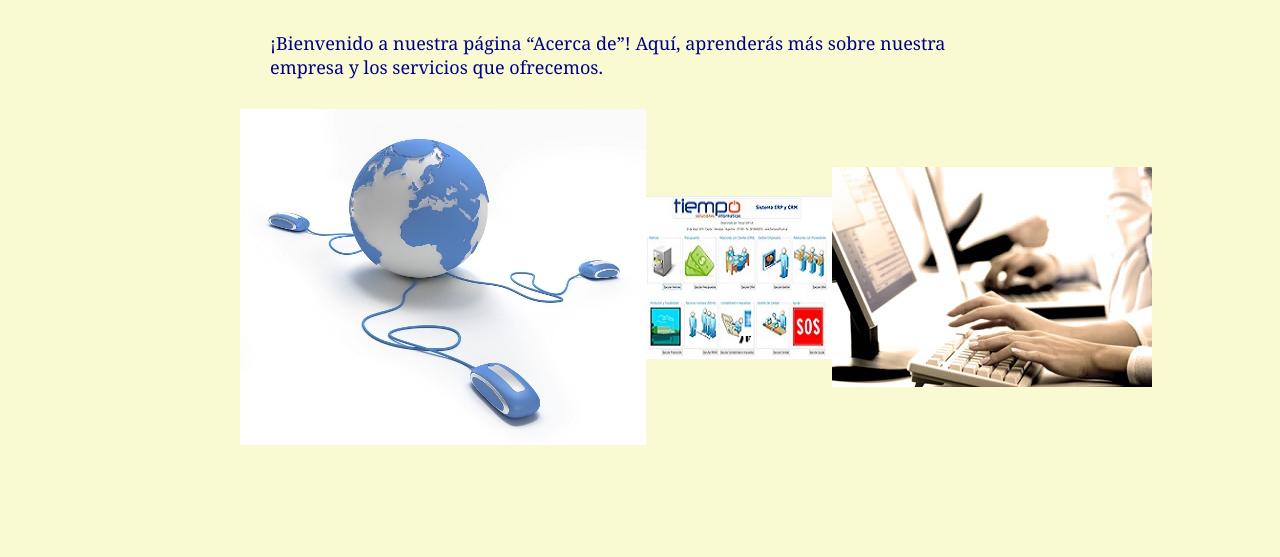
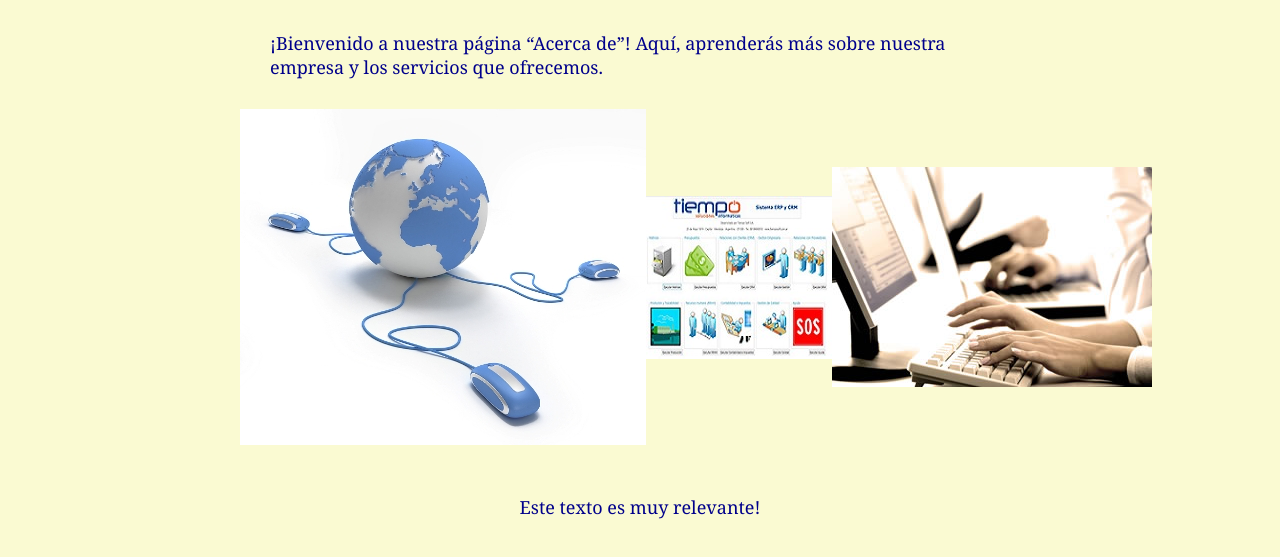
Before and after one commit to florifer88/miprimerapagina, a plain HTML site: page about.html in a window 1280 px wide. Shown: the part 167-724 px from the top of the page. Drawn offline with Linux system fonts and the light colour scheme.

Commit message:
mi primera confirmación de actualización

```diff
--- a/CSS/styles.css
+++ b/CSS/styles.css
@@ -143,3 +143,6 @@ h2{
     flex-direction: column;
 
   }
+  .greeting {
+    text-align: center;
+  }
--- a/about.html
+++ b/about.html
@@ -27,6 +27,10 @@
            <img src="estudios-contables2.jpg" alt="Software para Estudios Contables" />
         </div>
     </div>
+    <div class="greeting">
+      <p>Este texto es muy relevante!</p>
+
+    </div>
 
 
     <script src="style.js"></script>
```
